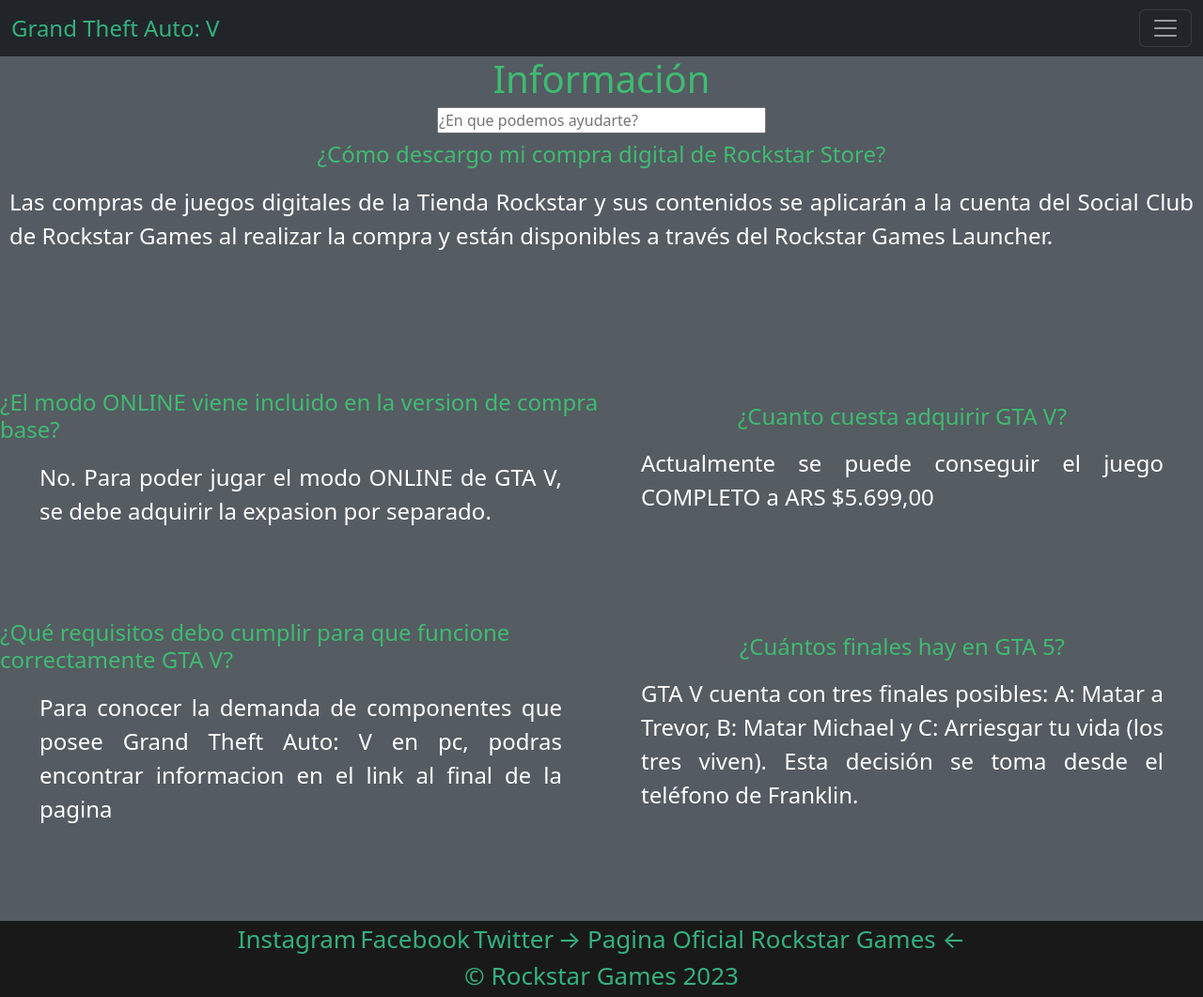
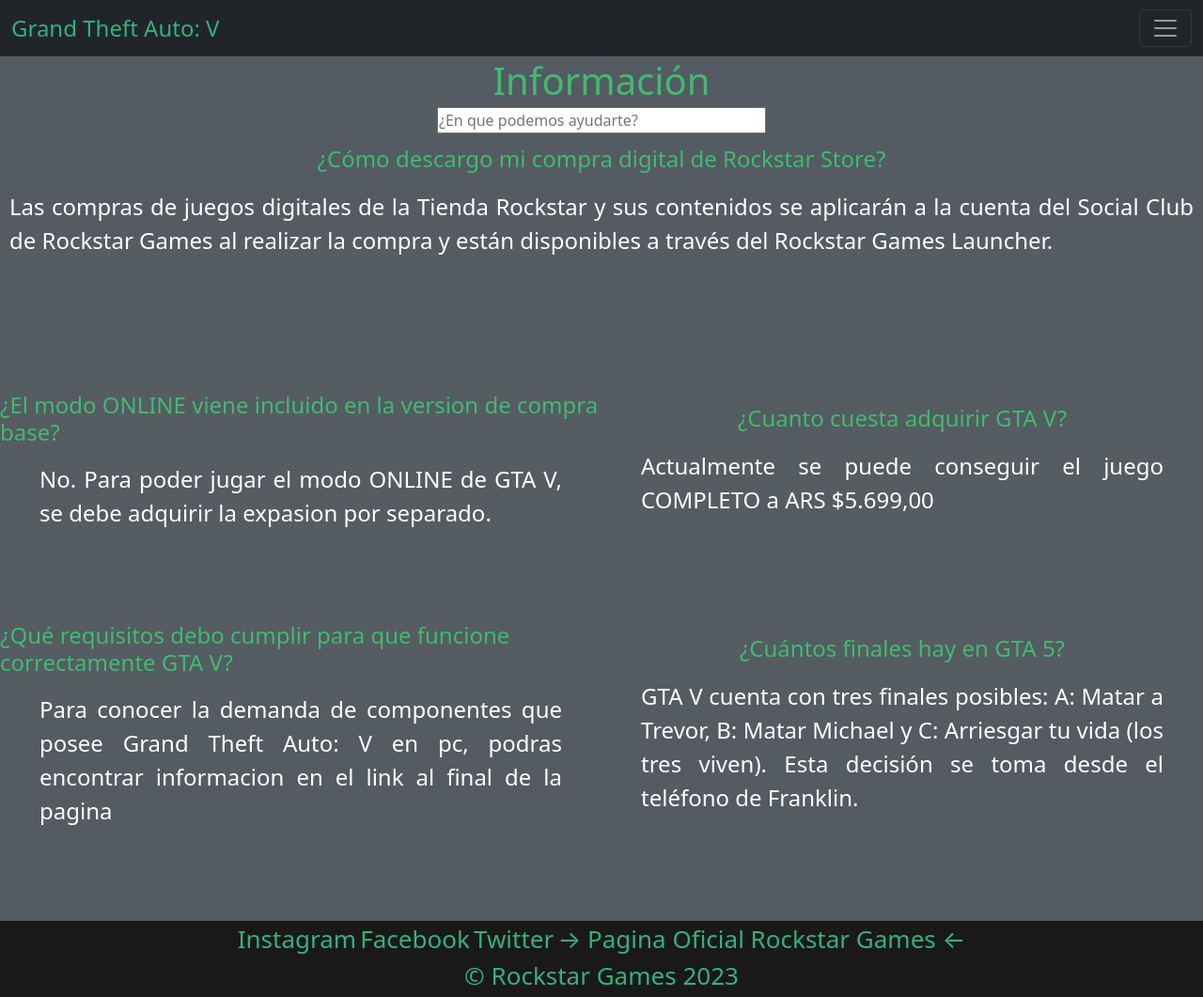
Before and after one commit to EmilianoLarroca/PFLarroca, a website: page pages/informacion.html in a window 1280 px wide. Shown: the whole page at 94% size. Drawn offline with nearby package versions, Linux system fonts and the light colour scheme.

Commit message:
correciones

```diff
--- a/scss/layout/_index.scss
+++ b/scss/layout/_index.scss
@@ -18,6 +18,7 @@
     margin: 3vw;
     border-radius: 5%;
     box-shadow: 5px 20px 20px #000000;
+
     }
 
     .imgclass2 {
@@ -48,6 +49,10 @@
 
     .h2-link {
         color:#3ad375cc
+    }
+
+    h1 {
+        margin-top: 20px;
     }
 
     li {
--- a/scss/layout/_informacion.scss
+++ b/scss/layout/_informacion.scss
@@ -7,7 +7,7 @@
 
 .h2informacion {
     display: flex;
-    justify-content: center;
+    justify-content: start;
     font-size: 16px;
     color: #3ad375cc;
     margin-top: 10px;
@@ -53,7 +53,7 @@
         justify-content: center;
         font-size: 24px;
         color: #3ad375cc;
-        margin-top: 10px;
+        margin-top: 15px;
     }
 
     .pdelmaininfo {
@@ -79,7 +79,6 @@
     .h1-informacion {
         grid-column: 1/ 3;
         display: flex;
-        align-self: stretch;
         justify-content: center;
     }
 
```
Also changed, not shown: pages/comprar.html (+1 -1 lines), pages/contacto.html (+1 -1 lines), css/style.css, 1 other file.
